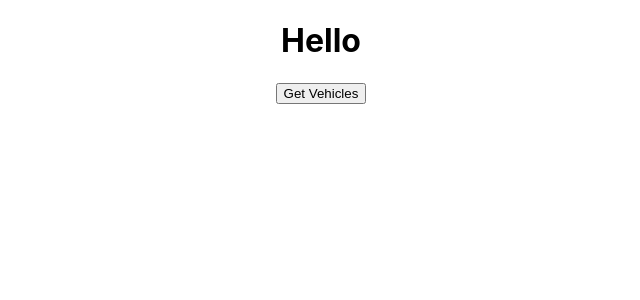
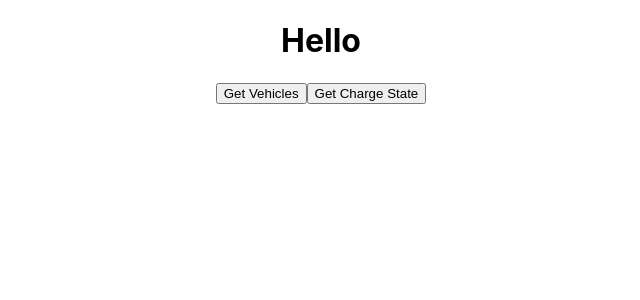
Before and after one commit to Brandon205/tesla-charging-test, a React (Create React App) app: page / in a window 1280 px wide. Shown: the top 300 px of the page, without its empty margins (319-959 px from the left). Built offline with nearby package versions, Linux system fonts and the light colour scheme.

Commit message:
Got to a 500 error

```diff
--- a/src/TestPage.js
+++ b/src/TestPage.js
@@ -2,7 +2,7 @@ import axios from 'axios';
 import env from 'react-dotenv';
 import React, { useState } from 'react';
 
-// ID for the Tesla: 1492931281739069
+// ID for the Tesla, but not Vehicle ID: 1492931281739069
 
 export default function TestPage() {
     const [data, setData] = useState('Data');
@@ -14,10 +14,22 @@ export default function TestPage() {
         })
     }
 
+    let getVehicleChargeState = () => {
+        // For now just use a hardcoded vehicle ID but later can create buttons that pass in the ID
+        // let id = '1492931281739069'
+        let id = '1109968444'
+        axios.get(`/vehiclecharge/${id}`).then((response) => {
+            console.log(response.data)
+            // setData(response.data)
+        })
+    }
+
     return (
         <div>
             <h1>Hello</h1>
             <button onClick={() => {getVehicles()}}>Get Vehicles</button>
+            <button onClick={() => {getVehicleChargeState()}}>Get Charge State</button>
+
         </div>
     )
 }
```
